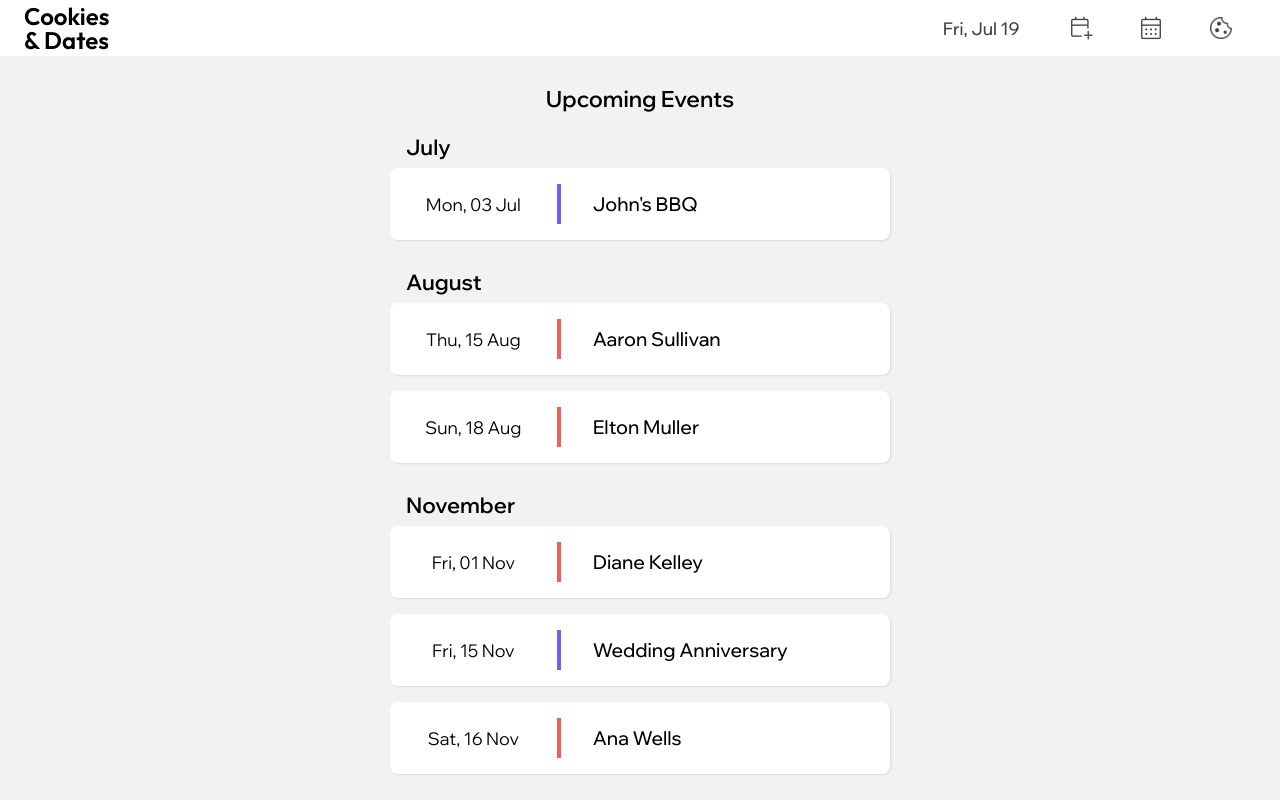
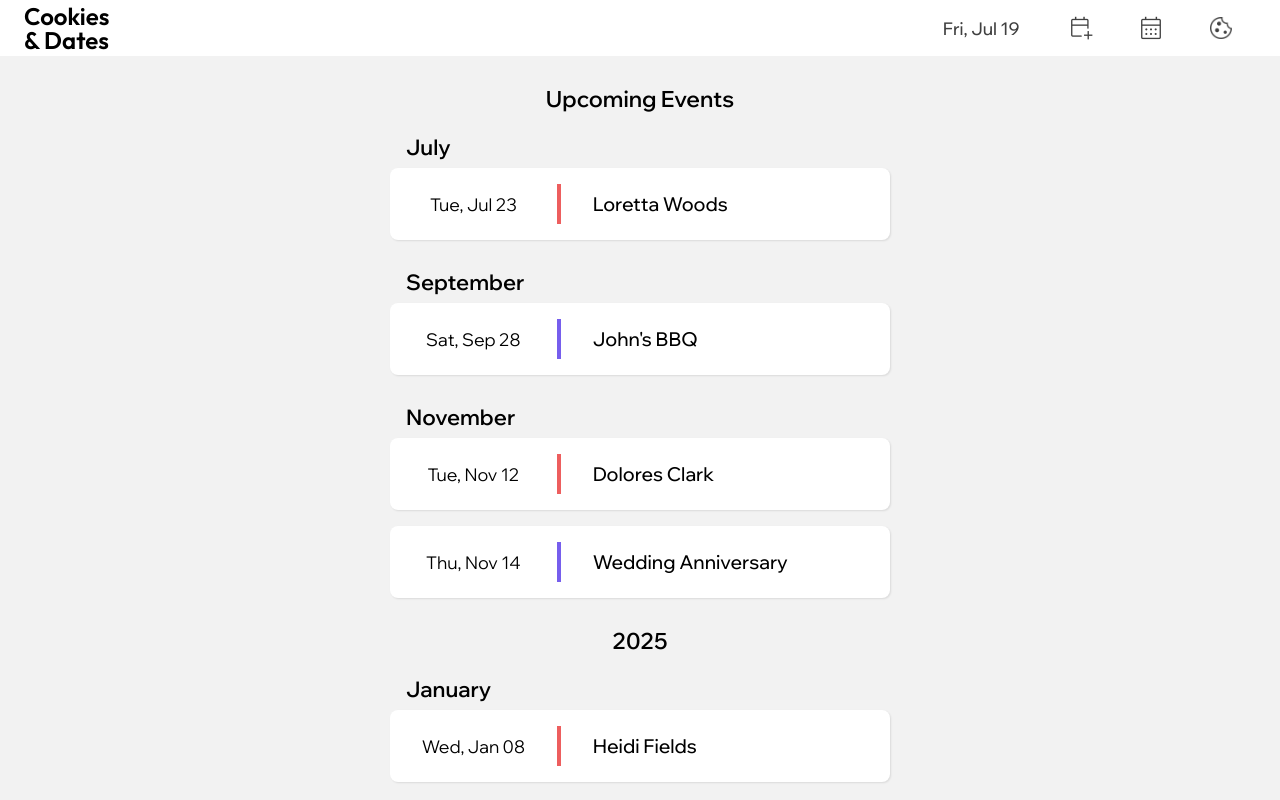
Before and after one commit to juanej88/cookies-dates, a React (Create React App) app: page / in a window 1280 px wide. Shown: the top 800 px of the page. Built offline with nearby package versions, Linux system fonts and the light colour scheme.

Commit message:
Receive dummy data to render Future Events

```diff
--- /dev/null
+++ b/src/assets/helper_functions/dummyData.js
@@ -0,0 +1,123 @@
+const dummyData = {
+  events: [
+    {
+      id: 1,
+      name: 'Loretta Woods',
+      day: 23,
+      month: 7,
+      year: 1967,
+      date: '1967-07-23',
+      event: 'birthday',
+    },
+    {
+      id: 2,
+      name: 'Heidi Fields',
+      day: 8,
+      month: 1,
+      year: 1950,
+      date: '1950-01-08',
+      event: 'birthday',
+    },
+    {
+      id: 3,
+      name: 'David Berry',
+      day: 15,
+      month: 3,
+      year: 1975,
+      date: '1975-03-15',
+      event: 'birthday',
+    },
+    {
+      id: 4,
+      name: 'Hilda Owens',
+      day: 23,
+      month: 7,
+      year: 1964,
+      date: '1964-07-19',
+      event: 'birthday',
+    },
+    {
+      id: 5,
+      name: 'Gerald Stevens',
+      day: 14,
+      month: 4,
+      year: 1955,
+      date: '1955-04-14',
+      event: 'birthday',
+    },
+    {
+      id: 6,
+      name: 'Claudia Olson',
+      day: 3,
+      month: 4,
+      year: 1994,
+      date: '1994-04-03',
+      event: 'birthday',
+    },
+    {
+      id: 7,
+      name: 'Avery Hicks',
+      day: 6,
+      month: 2,
+      year: 1973,
+      date: '1973-02-06',
+      event: 'birthday',
+    },
+    {
+      id: 8,
+      name: 'Robert Ross',
+      day: 18,
+      month: 3,
+      year: 1994,
+      date: '1994-03-18',
+      event: 'birthday',
+    },
+    {
+      id: 9,
+      name: 'Caleb Sutton',
+      day: 12,
+      month: 3,
+      year: 1976,
+      date: '1976-03-12',
+      event: 'birthday',
+    },
+    {
+      id: 10,
+      name: 'Dolores Clark',
+      day: 12,
+      month: 11,
+      year: 1979,
+      date: '1979-11-12',
+      event: 'birthday',
+    },
+    {
+      id: 11,
+      name: "John's BBQ",
+      day: 28,
+      month: 9,
+      year: 2024,
+      date: '2024-09-28',
+      event: 'special',
+    },
+    {
+      id: 12,
+      name: 'Wedding Anniversary',
+      day: 14,
+      month: 11,
+      year: 2024,
+      date: '2024-11-14',
+      event: 'special',
+    },
+    {
+      id: 13,
+      name: 'Moving Back to Sydney',
+      day: 1,
+      month: 8,
+      year: 2026,
+      date: '2026-08-01',
+      event: 'special',
+    },
+  ]
+};
+
+export default dummyData;
--- /dev/null
+++ b/src/assets/helper_functions/futureEvents.js
@@ -0,0 +1,45 @@
+import dummyData from './dummyData';
+
+const futureEvents = {};
+
+const addEvent = (year, month, day, event) => {
+  // add year if it doesn't exist
+  if(!(year in futureEvents)) {
+    futureEvents[year] = {};
+  };
+  // add month if it doesn't exist
+  if(!(month in futureEvents[year])) {
+    futureEvents[year][month] = {};
+  };
+  // add day if it doesn't exist
+  if(!(day in futureEvents[year][month])) {
+    futureEvents[year][month][day] = [event];
+  } else { // or update the day array
+    futureEvents[year][month][day] = [
+      ...futureEvents[year][month][day],
+      event
+    ];
+  };
+};
+
+const checkEvents = data => {
+  const today = new Date();
+  const thisYear = today.getFullYear();
+  data.events.forEach(event => {
+    let eventDate = new Date(event.date).setFullYear(thisYear);
+    if (event.year > thisYear) {
+      // pass data as it is if the event is in the upcoming years
+      addEvent(event.year, event.month, event.day, event);
+    } else if (eventDate >= today) {
+      // pass thisYear for the events which haven't passed
+      addEvent(thisYear, event.month, event.day, event);
+    } else {
+      // pass next year for the events that have passed
+      addEvent(thisYear + 1, event.month, event.day, event);
+    };
+  });
+};
+
+checkEvents(dummyData);
+
+export default futureEvents;
--- a/src/assets/styles/Main.css
+++ b/src/assets/styles/Main.css
@@ -7,7 +7,13 @@ main {
   grid-template-rows: 1fr 4rem;
 }
 
-#upcoming-events {
+@media only screen and (min-width: 768px) {
+  main {
+    grid-template-rows: 1fr;
+  }
+}
+
+.events-section {
   width: 100%;
   display: flex;
   flex-direction: column;
@@ -62,21 +68,6 @@ aside.event-card {
   align-items: center;
 }
 
-.event-icon {
-  justify-self: end;
-  border-radius: 50%;
-  height: 0.75rem;
-  width: 0.75rem;
-}
-
-/* .birthday {
-  background-color: hsl(0, 80%, 65%);
-}
-
-.event {
-  background-color: hsl(250, 80%, 65%);
-} */
-
 .event-card > p {
   font-size: 1.1rem;
   display: flex;
--- a/src/components/Main.jsx
+++ b/src/components/Main.jsx
@@ -1,95 +1,75 @@
+import { useState } from 'react';
 import '../assets/styles/Main.css';
 import ActionButtons from './ActionButtons';
+import futureEvents from '../assets/helper_functions/futureEvents';
 // import useConsoleLog from '../assets/helper_functions/useConsoleLog';
-// import { useState, useEffect } from 'react';
 
 const Main = () => {
-  // const [events, setEvents] = useState([]);
-  // const [today] = useState({date: new Date().getTime(), year: new Date().getFullYear()});
-  // useConsoleLog(events); // custom hook
+  const today = new Date();
+  const thisYear = today.getFullYear();
+  const dateFormat = {weekday: 'short', day: '2-digit', month: 'short'};
 
-  // const eventCards = events.sort((a, b) => {
-  //   const eventA = new Date(a.dob.date);
-  //   eventA.setFullYear(today.year);
-  //   const eventB = new Date(b.dob.date)
-  //   eventB.setFullYear(today.year);
+  const [eventObj] = useState(futureEvents);
 
-  //   // if the event has passed on the current year, it displays it next year
-  //   if (eventA < today.date) eventA.setFullYear(today.year + 1);
-  //   if (eventB < today.date) eventB.setFullYear(today.year + 1);
+  const getEvents = day => {
+    return day.map(event => {
+      let eventDate = new Date(event.date).setFullYear(thisYear);
+      if (event.year > thisYear) eventDate = new Date(event.date)
+      else if (eventDate < today) eventDate = new Date(event.date).setFullYear(thisYear + 1);
+      const formattedDate = new Date(eventDate).toLocaleDateString(undefined, dateFormat);
+      return (
+        <aside key={event.id} className={`event-card ${event.event}`}>
+          <p>{formattedDate}</p>
+          <p>{event.name}</p>
+        </aside>
+      );
+    });
+  };
 
-  //   return eventA - eventB;
-  // }).map(event => {
-  //   const eventType = `${event.type === 'event' ? 'event' : 'birthday'}`;
-  //   const options = {weekday: 'short', day: '2-digit', month: 'short'};
-  //   const originalDate = new Date(event.dob.date);
-  //   // if the event has passed on the current year, it displays it next year
-  //   originalDate.setFullYear(today.year);
-  //   if (originalDate < today.date) originalDate.setFullYear(today.year + 1);
-  //   const eventDate = new Date(originalDate).toLocaleString(undefined, options);
+  const getDays = (year, month, days) => {
+    return days.map(day => {
+      return getEvents(eventObj[year][month][day]);
+    });
+  };
 
-  //   return (
-  //     <div key={event.id.value} className={`event-card ${eventType}`}>
-  //       <p>{eventDate}</p>
-  //       <h2>{event.name.first} {event.name.last}</h2>
-  //     </div>
-  //   );
-  // });
+  const getMonths = (year, months) => {
+    return months.map(month => {
+      const days = Object.keys(eventObj[year][month]);
+      const firstDate = eventObj[year][month][days[0]][0]['date'];
+      const monthText = new Date(firstDate).toLocaleDateString(undefined, {month: 'long'});
+      return (
+        <article key={year + month} className='month-events'>
+          <h2>{monthText}</h2>
+          {getDays(year, month, days)}
+        </article>
+      );
+    });
+  };
 
-  // const fetchData = () => {
-  //   const parameters = 'nat=au&page=4&results=10&seed=abc&inc=id,name,dob';
-  //   fetch(`https://randomuser.me/api/?${parameters}`)
-  //     .then(response => response.json())
-  //     .then(data => setEvents(data.results))
-  //     .catch(e => console.log(e));
-  // };
+  const yearsArr = Object.keys(eventObj);
+  const getYears = yearsArr.map(year => {
 
-  // useEffect(() => {
-  //   fetchData();
-  // }, []);
+    // CHECK !!
+    // -> I need to check the edge case when a user enters a birthday without a year
+    // CHECK !!
+
+    const title = Number(year) === thisYear ? 'Upcoming Events' : year;
+    const months = Object.keys(eventObj[year]);
+    return (
+      <section key={year} className='events-section'>
+        <h1>{title}</h1>
+        {getMonths(year, months)}
+      </section>
+    )
+  })
 
   return (
     <main className='events'>
-      <section id='upcoming-events'>
-        <h1>Upcoming Events</h1>
-
-        <article className='month-events'>
-          <h2>July</h2>
-          <aside className='event-card special'>
-            <p>Mon, 03 Jul</p>
-            <p>John's BBQ</p>
-          </aside>
-        </article>
-
-        <article className='month-events'>
-          <h2>August</h2>
-          <aside className='event-card birthday'>
-            <p>Thu, 15 Aug</p>
-            <p>Aaron Sullivan</p>
-          </aside>
-          <aside className='event-card birthday'>
-            <p>Sun, 18 Aug</p>
-            <p>Elton Muller</p>
-          </aside>
-        </article>
-
-        <article className='month-events'>
-          <h2>November</h2>
-          <aside className='event-card birthday'>
-            <p>Fri, 01 Nov</p>
-            <p>Diane Kelley</p>
-          </aside>
-          <aside className='event-card special'>
-            <p>Fri, 15 Nov</p>
-            <p>Wedding Anniversary</p>
-          </aside>
-          <aside className='event-card birthday'>
-            <p>Sat, 16 Nov</p>
-            <p>Ana Wells</p>
-          </aside>
-        </article>
+      {/* I need to delete this section tags once I move up the ActionButtons to avoid having a section tag parent and section tag children */}
+      <section className='events-section'>
+        {getYears}
       </section>
-        {/* {eventCards} */}
+      {/* I need to move ActionButtons Up for the future feature --> Past Events */}
       <ActionButtons />
     </main>
   );
```
